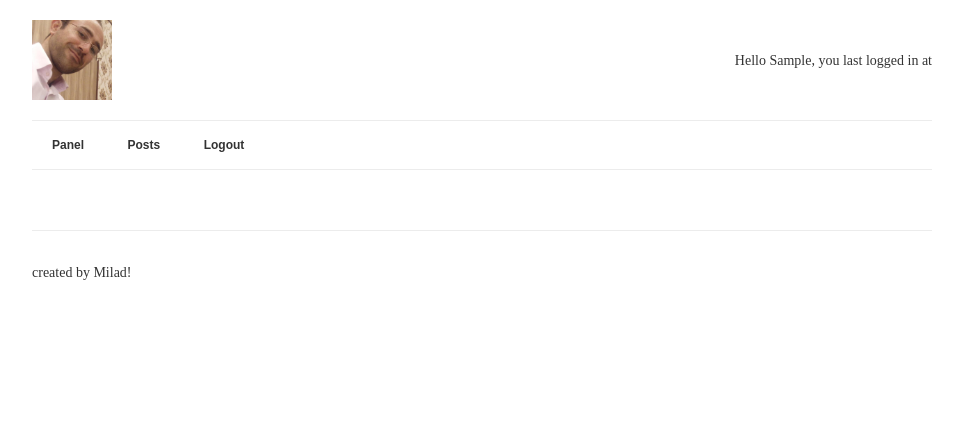
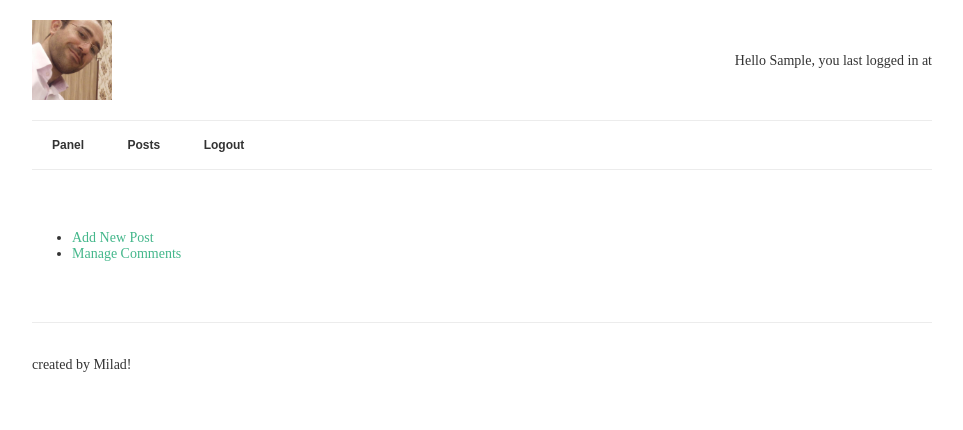
Before and after one commit to HZZSOFT/DjangoGit2, a Django app: page /panel/panel/ in a window 1280 px wide. Shown: the top 430 px of the page, without its empty margins (158-1121 px from the left). Run offline with Django 3.2, Linux system fonts and the light colour scheme; the visitor is signed in with stand-in values (Sample User, id 1).

Commit message:
create new ClassBase view for commentList with login required.

```diff
--- a/register_app/templates/panel/panel.html
+++ b/register_app/templates/panel/panel.html
@@ -1,5 +1,9 @@
 {% extends 'base.html' %}
 {% block title %}My Blog - Panel{% endblock %}
 {% block content %}
+    <ul>
+        <li><a href="{% url 'new_post' %}">Add New Post</a> </li>
+        <li><a href="{% url 'comment_list' %}">Manage Comments</a> </li>
+    </ul>
 
 {% endblock %}
--- a/register_app/urls.py
+++ b/register_app/urls.py
@@ -2,15 +2,18 @@ from django.conf.urls import url
 from django.urls import path
 from . import views
 from django.contrib.auth import views as auth_views
+from .views import CommentList
+from django.contrib.auth.decorators import login_required
 
 urlpatterns = [
     url(r'^login/$', auth_views.LoginView.as_view(), name="login"),
     path('panel/logout/', views.logout_view, name="logout"),
     url(r'^$', views.index, name='index'),
     path('posts/<slug:slug>/', views.post_detail, name='post_detail'),
-    path('panel/posts/new', views.new_post, name='new_post'),
+    path('panel/posts/new/', views.new_post, name='new_post'),
     path('panel/posts/', views.posts, name='posts'),
-    path('panel/panel/', views.panel, name='panel')
+    path('panel/panel/', views.panel, name='panel'),
+    path('panel/comments/', login_required(CommentList.as_view()), name="comment_list")
 ]
 #    path('index/', views.index),
 #    path('posts/', views.posts),
--- a/register_app/views.py
+++ b/register_app/views.py
@@ -1,9 +1,10 @@
 from django.contrib.auth.decorators import login_required
 from django.shortcuts import render, get_object_or_404
-from .models import Post
+from .models import Post, Comment
 from .forms import PostForm, CommentForm
 from django.shortcuts import redirect
 from django.contrib.auth import logout
+from django.views.generic import TemplateView
 
 
 # Create your views here.
@@ -61,3 +62,15 @@ def new_post(request):
 @login_required()
 def panel(request):
     return render(request, 'panel/panel.html', {})
+
+
+class CommentList(TemplateView):
+    template_name = 'panel/comment_list.html'
+
+    comments = Comment.objects.all()
+
+    def get_context_data(self, **kwargs):
+        context = ({
+            'comments': self.comments,
+        })
+        return context
```
Also changed, not shown: register_app/templates/panel/comment_list.html (added, +13 -0 lines).
